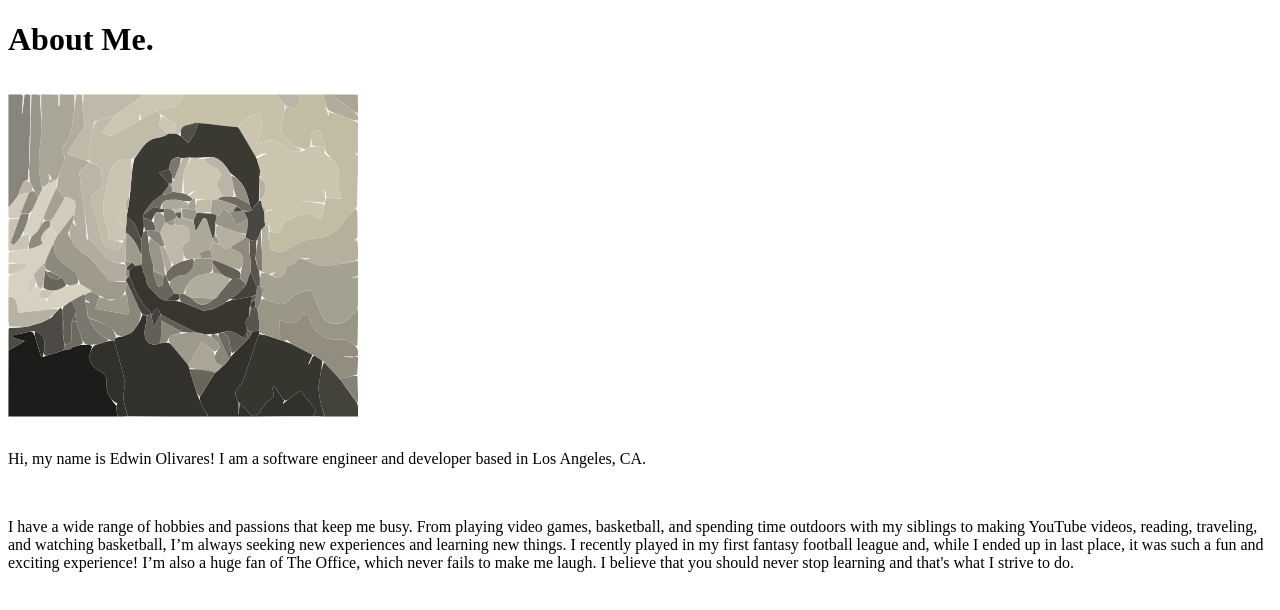
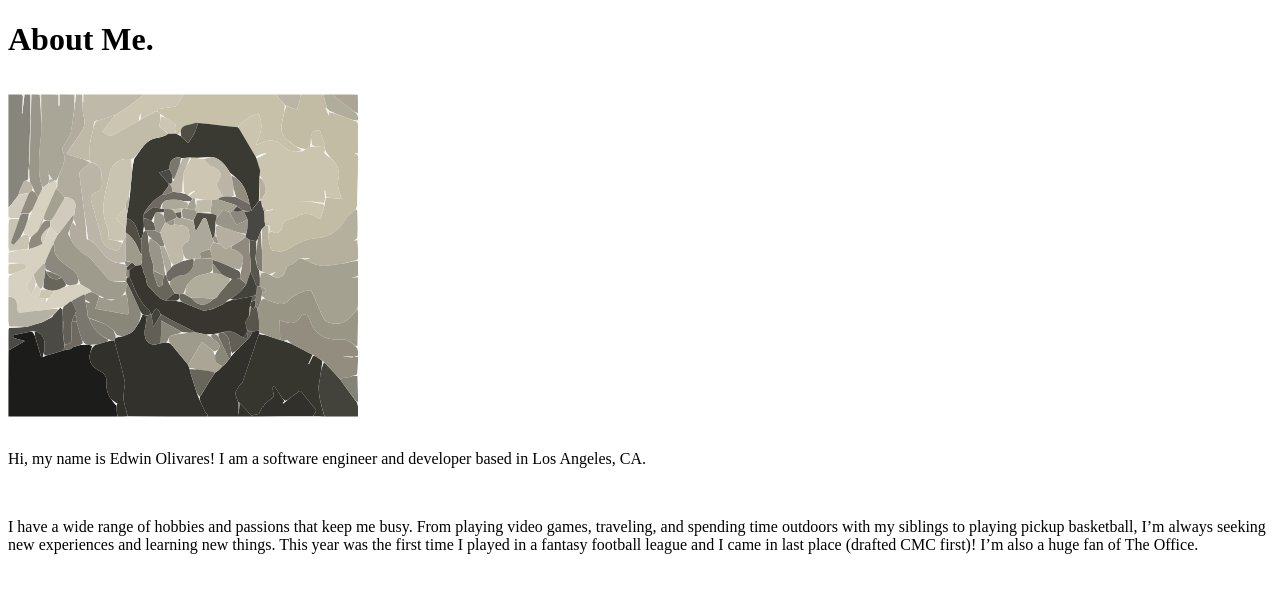
Before and after one commit to edolivar/personalWebsite, a Next.js app: page /about in a window 1280 px wide. Shown: the top 610 px of the page. Built offline with nearby package versions, Linux system fonts and the light colour scheme.

Commit message:
update about

```diff
--- a/app/about/page.jsx
+++ b/app/about/page.jsx
@@ -27,18 +27,12 @@ export default function AboutPage() {
             <br />
             <p className="text-lg leading-7">
               I have a wide range of hobbies and passions that keep me busy.
-              From playing video games, basketball, and spending time outdoors
-              with my siblings to making YouTube videos, reading, traveling, and
-              watching basketball, I’m always seeking new experiences and
-              learning new things. I recently played in my first fantasy
-              football league and, while I ended up in last place, it was such a
-              fun and exciting experience! I’m also a huge fan of{" "}
-              <span className="italic">The Office</span>, which never fails to
-              make me laugh. I believe that you should{" "}
-              <span className="text-lg font-bold leading-7 text-stone-100">
-                never stop learning
-              </span>{" "}
-              and that&#39;s what I strive to do.
+              From playing video games, traveling, and spending time outdoors
+              with my siblings to playing pickup basketball, I’m always seeking
+              new experiences and learning new things. This year was the first
+              time I played in a fantasy football league and I came in last
+              place (drafted CMC first)! I’m also a huge fan of{" "}
+              <span className="italic">The Office</span>.
             </p>
             <br />
           </div>
```
